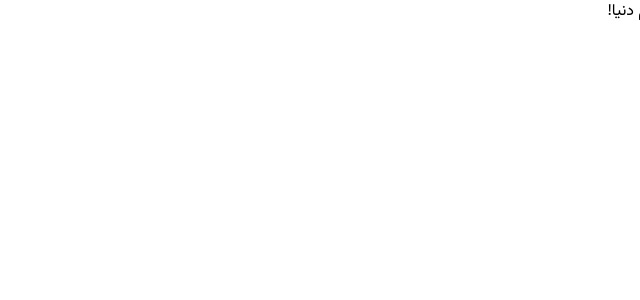
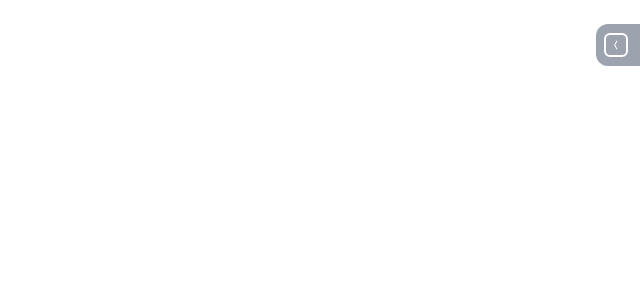
Before and after one commit to Avestair/Sagfino, a React (Vite) app: page / in a window 1280 px wide. Shown: the top 300 px of the page, without its empty margins (640-1280 px from the left). Built offline with nearby package versions, Linux system fonts and the light colour scheme.

Commit message:
buttons added

```diff
--- a/src/App.jsx
+++ b/src/App.jsx
@@ -1,7 +1,10 @@
+import { NeturalButtons } from "./ui/Buttons";
+
 function App() {
   return (
     <>
       <p className="font-Vazirmatn">سلام دنیا!</p>
+      <NeturalButtons />
     </>
   );
 }
--- /dev/null
+++ b/src/ui/Buttons.jsx
@@ -0,0 +1,36 @@
+import { RiArrowLeftWideLine } from "react-icons/ri";
+import { RiArrowRightWideLine } from "react-icons/ri";
+
+export function NeturalButtons() {
+  return (
+    <button className="p-2 rounded-xl bg-gray-400 hover:bg-gray-500 transition-all duration-300 gap-4 items-center content-center font-light   md:text-base text-sm font-Vazirmatn text-white flex justify-center">
+      <RiArrowRightWideLine className="md:w-5 md:h-5" />
+      <p className="mt-[2px]">متن دکمه</p>
+      <RiArrowLeftWideLine className="md:w-6 md:h-6 border-2 border-white rounded-md p-1" />
+    </button>
+  );
+}
+
+export function WarningButton() {
+  return (
+    <div>
+      <p></p>
+    </div>
+  );
+}
+
+export function DangerButtons() {
+  return (
+    <div>
+      <p></p>
+    </div>
+  );
+}
+
+export function successButton() {
+  return (
+    <div>
+      <p></p>
+    </div>
+  );
+}
```
